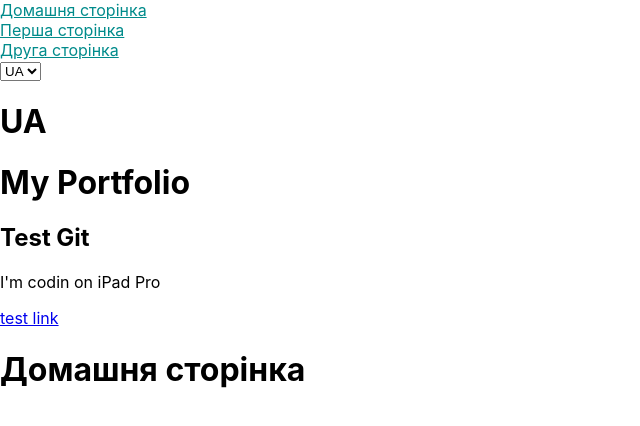
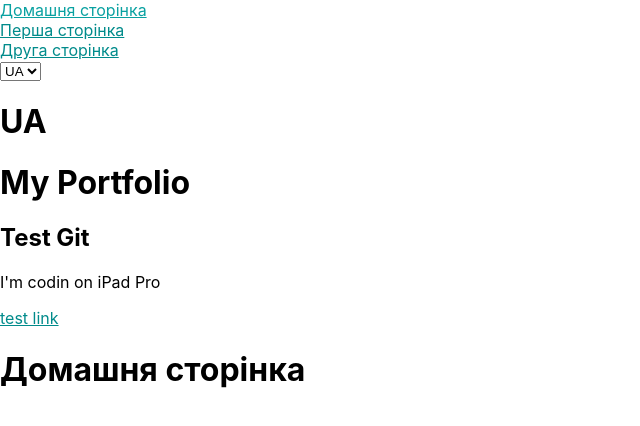
Before and after one commit to velivan/portfolio, a React (Create React App) app: page / in a window 1280 px wide. Shown: the top 426 px of the page, without its empty margins (0-640 px from the left). Built offline with nearby package versions, Linux system fonts and the light colour scheme.

Commit message:
Active links

```diff
--- a/src/App.css
+++ b/src/App.css
@@ -2,3 +2,6 @@
  margin: 0;
  padding: 0;
 }
+.active{
+    color: rgb(122, 161, 6);
+}
--- a/src/component/header/nav/Nav.jsx
+++ b/src/component/header/nav/Nav.jsx
@@ -3,13 +3,14 @@ import { Link } from "react-router-dom";
 import Langue from "../../langue/Langue";
 import lang from '../../langue/CheckLangue';
 import Navlink from "./Navlink";
+import a from './navlink.css'
 
 const Nav = () =>{
     return(
         <div>
-        <Navlink id="1" name={lang() ? "Home Page" : "Домашня сторінка"} link="/"/>
-        <Navlink id="1" name={lang() ? "One Page" : "Перша сторінка"} link="Pageone"/>
-        <Navlink id="2" name={lang() ? "Two Page" : "Друга сторінка"} link="Pagetwo"/>
+        <Navlink name={lang() ? "Home Page" : "Домашня сторінка"} link="/"/>
+        <Navlink name={lang() ? "One Page" : "Перша сторінка"} link="Pageone"/>
+        <Navlink name={lang() ? "Two Page" : "Друга сторінка"} link="Pagetwo"/>
         <Langue />
         </div>
 
--- a/src/component/header/nav/Navlink.jsx
+++ b/src/component/header/nav/Navlink.jsx
@@ -1,11 +1,12 @@
 import React from "react";
 import s from "./navlink.module.css";
-import { Link } from "react-router-dom";
+import a from './navlink.css'
+import { NavLink } from "react-router-dom";
 
 function Navlink (props){
     return(
         <div className={s.navlink}>
-        <Link to={props.link}>{props.name}</Link>
+        <NavLink to={props.link}>{props.name}</NavLink>
 
         </div>
 
--- /dev/null
+++ b/src/component/header/nav/navlink.css
@@ -0,0 +1,4 @@
+
+.navlink .active{
+    color: rgb(157, 185, 1);
+}
--- a/src/component/header/nav/navlink.module.css
+++ b/src/component/header/nav/navlink.module.css
@@ -1,3 +1,12 @@
-.navlink a, Link{
+ a{
     color: darkcyan;
 }
+.navlink a:hover{
+    color: rgb(9, 161, 161);
+}
+.navlink a:active{
+    color: rgb(233, 62, 202);
+}
+ a.active{
+    color: rgb(157, 185, 1);
+}
```
